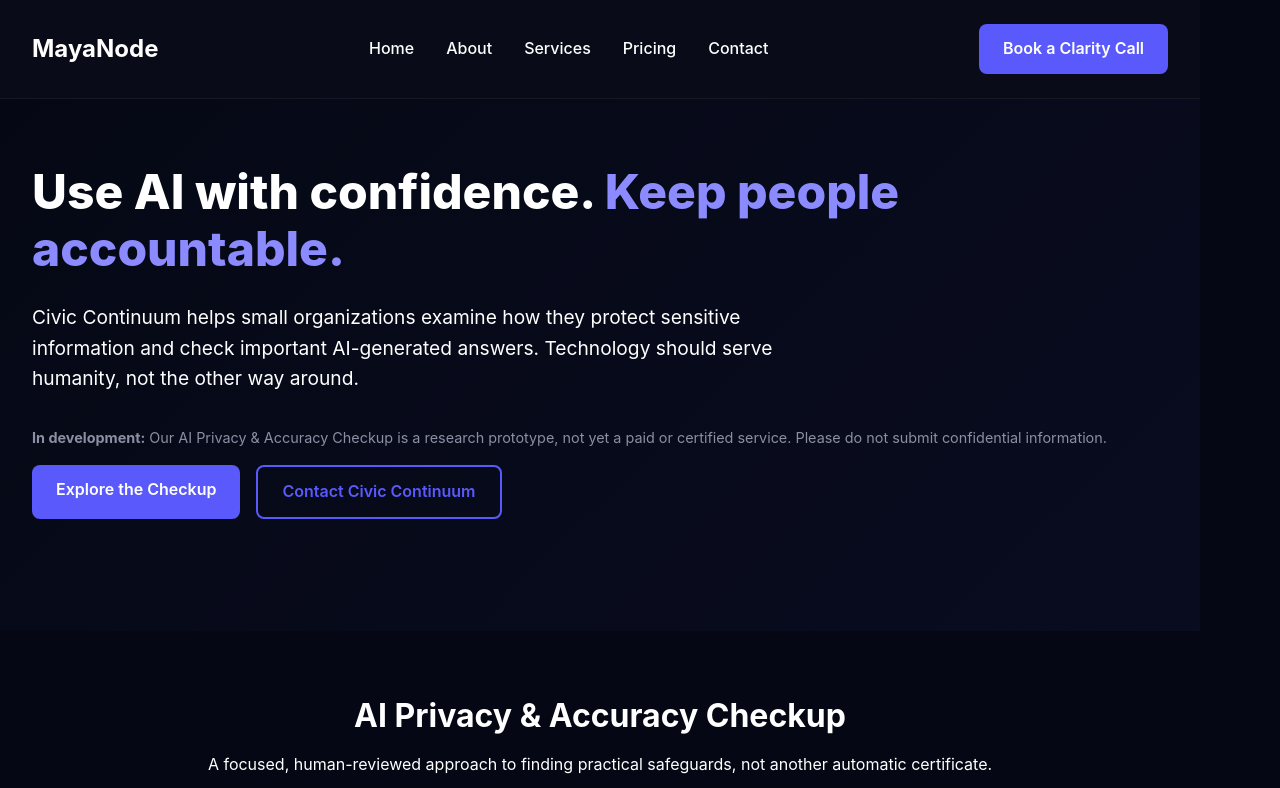
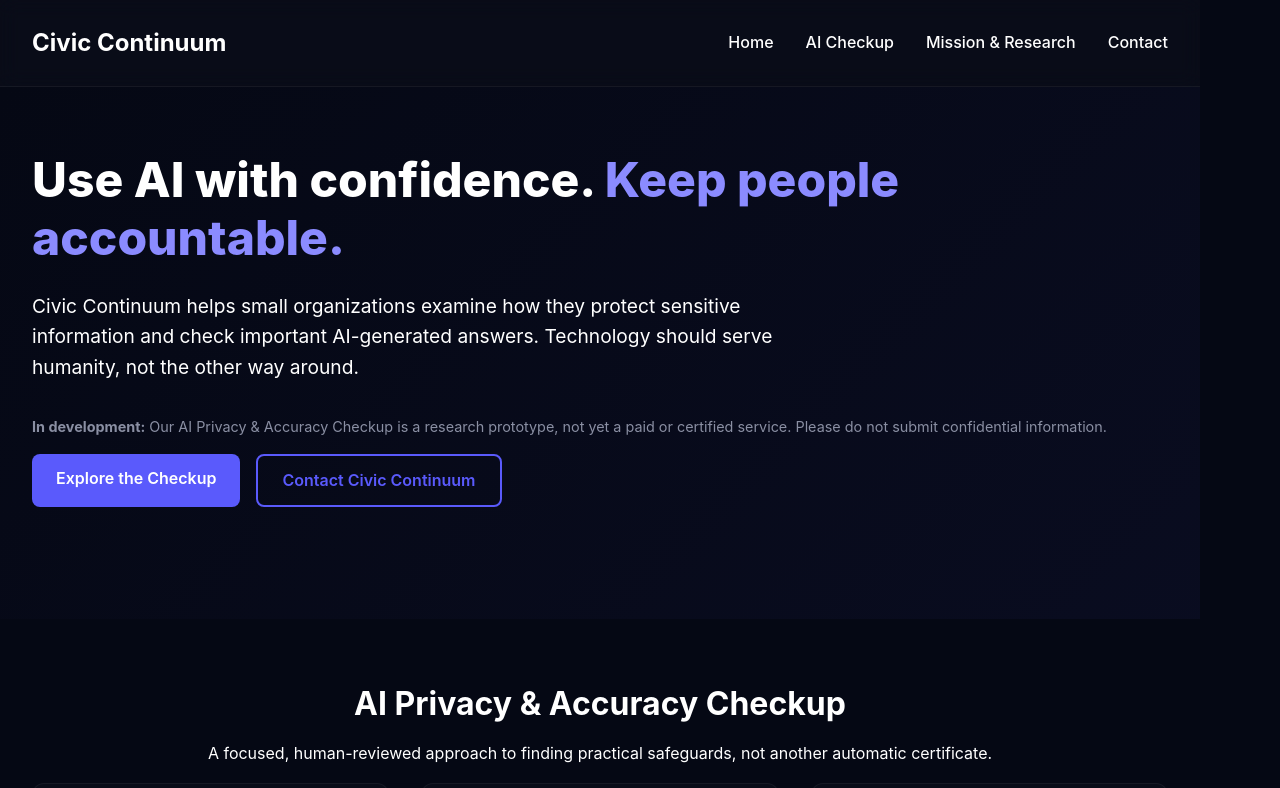
Before and after one commit to mommommy1960-lang/maya-node, a React (Vite) app in the folder frontend/: page / in a window 1280 px wide. Shown: the top 788 px of the page. Built offline with nearby package versions, Linux system fonts and the light colour scheme.

Commit message:
Draft Civic Continuum focused checkup positioning (nonproduction)

```diff
--- a/frontend/src/Navbar.jsx
+++ b/frontend/src/Navbar.jsx
@@ -2,32 +2,19 @@ import React from 'react';
 import { Link } from 'react-router-dom';
 import './Navbar.css';
 
-const Navbar = () => {
-  return (
-    <nav className="navbar">
+const Navbar = () => (
+  <nav className="navbar" aria-label="Main navigation">
     <div className="container">
       <div className="nav-content">
-          <Link to="/" className="nav-logo">
-            MayaNode
-          </Link>
-
+        <Link to="/" className="nav-logo">Civic Continuum</Link>
         <div className="nav-links">
           <Link to="/" className="nav-link">Home</Link>
-            <Link to="/about" className="nav-link">About</Link>
-            <Link to="/services" className="nav-link">Services</Link>
-            <Link to="/pricing" className="nav-link">Pricing</Link>
+          <a href="/#checkup" className="nav-link">AI Checkup</a>
+          <Link to="/about" className="nav-link">Mission &amp; Research</Link>
           <Link to="/contact" className="nav-link">Contact</Link>
-          </div>
-
-          <div className="nav-actions">
-            <Link to="/consultation" className="btn btn-primary">
-              Book a Clarity Call
-            </Link>
         </div>
       </div>
     </div>
   </nav>
 );
-};
-
 export default Navbar;
```
Lines whose indentation alone changed are shown as unchanged.
